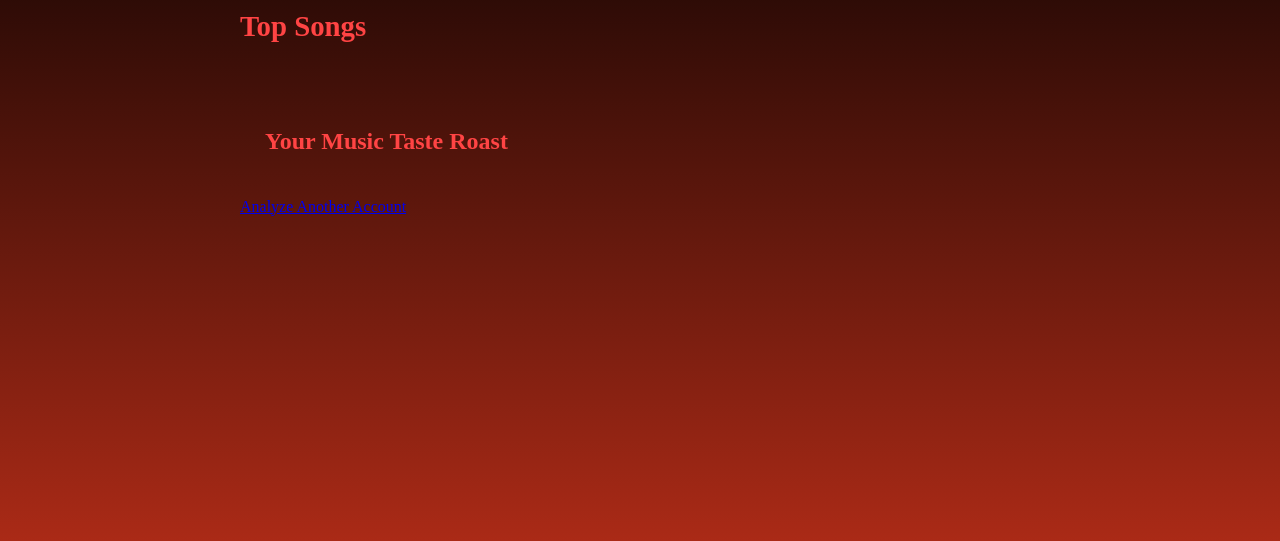
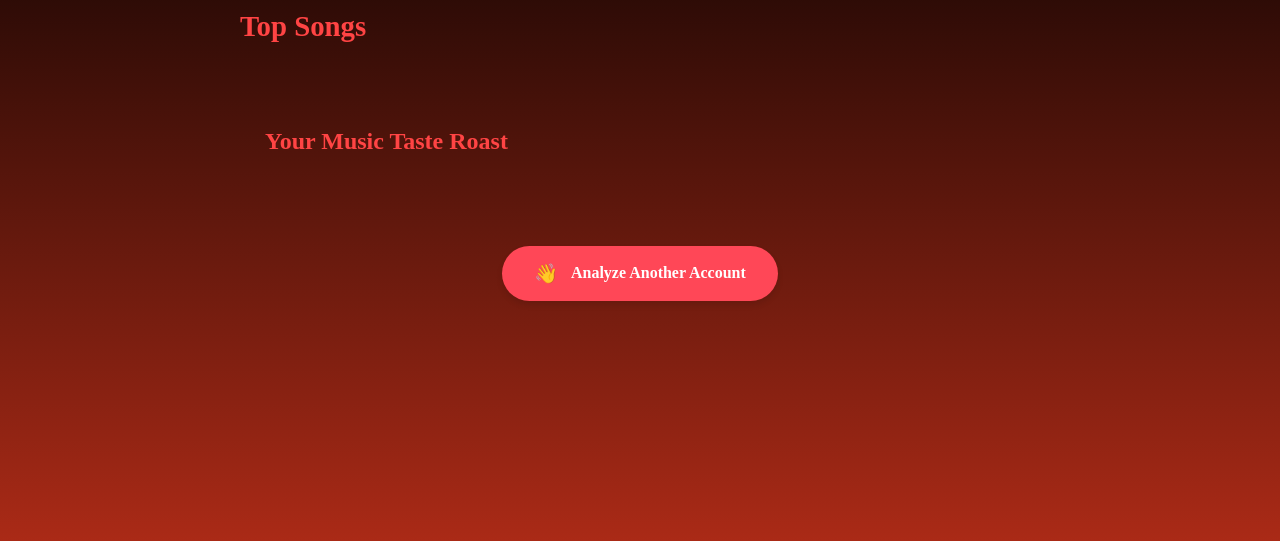
Before and after one commit to MyNameIsSnake-Solid/SpotifyRoastinator, a Flask app: template templates/Analysis.html in a window 1280 px wide. Shown: the part 203-744 px from the top of the page. Run offline with Flask 3, Linux system fonts and the light colour scheme; the template is opened without the code that fills it, so the values that code supplies are empty.

Commit message:
Added visuals

```diff
--- a/static/RobertPattinson.css
+++ b/static/RobertPattinson.css
@@ -105,3 +105,39 @@ button{
     line-height: 1.6;
     font-size: 1.1em;
 }
+
+.actions {
+    margin-top: 3rem;
+    text-align: center;
+}
+
+.signout-btn{
+    display:inline-flex;
+    align-items: center;
+    gap: 0.8rem;
+    padding: 1rem 2rem;
+    background: #ff4757;
+    color: white;
+    border-radius: 50px;
+    text-decoration: none;
+    font-weight: 600;
+    transition: all 0.3s ease;
+    box-shadow: 0 4px 6px rgba(0, 0, 0, 0.1);
+    border: none;
+    cursor: pointer;
+}
+
+.signout-btn:hover{
+    background:#ff6b81;
+    transform:translateY(-2px);
+    box-shadow: 0 6px 12px rgba(0, 0, 0, 0.2);
+}
+
+.btn-icon {
+    font-size: 1.2em;
+    transition: transform 0.3 ease;
+}
+
+.signout-btn:hover .btn-icon {
+    transform: rotate(15deg);
+}
--- a/templates/Analysis.html
+++ b/templates/Analysis.html
@@ -32,6 +32,7 @@
 
     <div class="actions">
         <a href="{{ url_for('signout')}}" class = "signout-btn">
+            <span class="btn-icon">👋</span>
             Analyze Another Account
         </a>
     </div>
```
